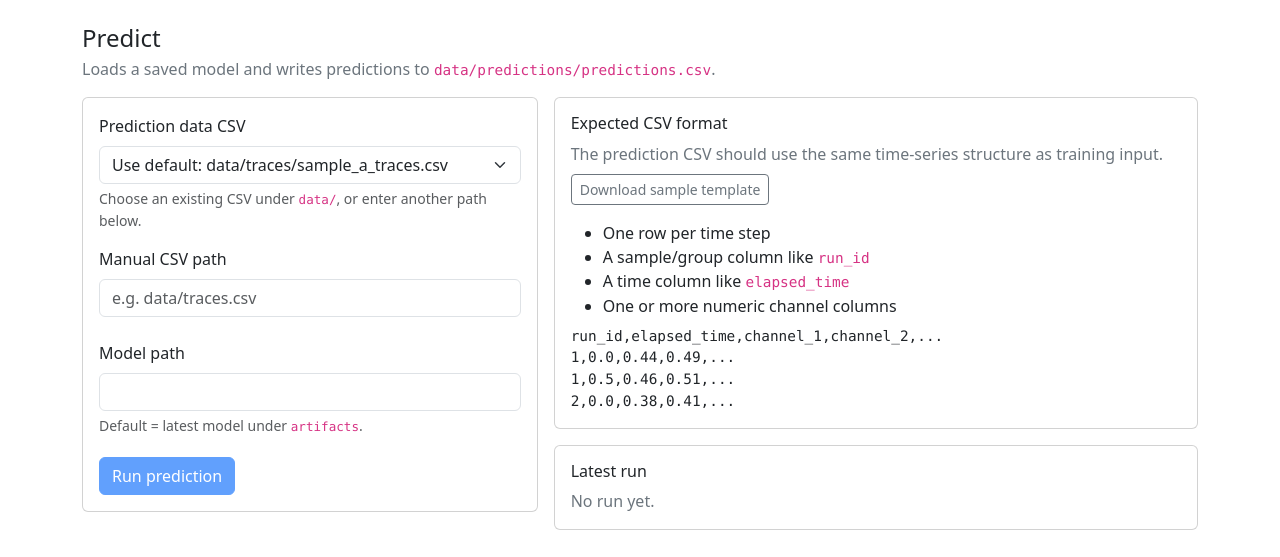
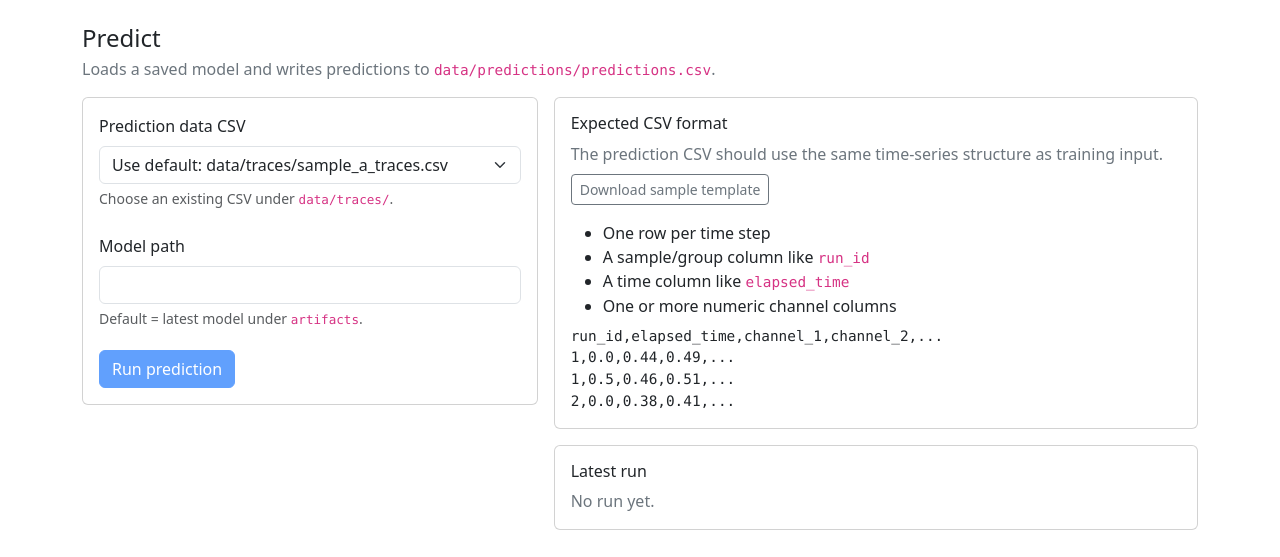
Before and after one commit to techtana/ml-signal-annotation, a Flask app: page /cnn/predict in a window 1280 px wide. Shown: the part 57-614 px from the top of the page. Run offline with Flask 3, Linux system fonts and the light colour scheme.

Commit message:
Refactor CNN prediction handling to dynamically select data paths; update UI for clearer CSV path instructions and enhance training button feedback.

```diff
--- a/app/routes/cnn.py
+++ b/app/routes/cnn.py
@@ -324,7 +324,8 @@ def predict():
     cfg = load_config()
     latest = find_latest_model(cfg.artifacts_dir)
     csv_options = _trace_file_options()
-    selected_data_path = _active_trace_path(cfg) or cfg.data_path
+    model_training_path = load_model_meta(latest).get("data_path") if latest else None
+    selected_data_path = session.get("active_trace_path") or model_training_path or cfg.data_path
     summary = None
 
     if request.method == "POST":
--- a/app/services/cnn_pipeline.py
+++ b/app/services/cnn_pipeline.py
@@ -241,6 +241,7 @@ def train_and_predict(cfg: CnnConfig) -> dict:
 
     # Save sidecar metadata so predict_only can validate input compatibility.
     meta = {
+        "data_path": cfg.data_path,
         "max_len": max_len,
         "num_channels": len(channel_cols),
         "channel_cols": channel_cols,
--- a/app/templates/cnn/predict.html
+++ b/app/templates/cnn/predict.html
@@ -31,13 +31,8 @@
               {% endfor %}
             </select>
             <div class="form-text">
-              Choose an existing CSV under <code>data/</code>, or enter another path below.
+              Choose an existing CSV under <code>data/traces/</code>.
             </div>
-
-            <label class="form-label mt-3">Manual CSV path</label>
-            <input class="form-control" name="data_path_manual" id="data-path-manual"
-              value="{% if selected_data_path not in csv_options and selected_data_path != cfg.data_path %}{{ selected_data_path }}{% endif %}"
-              placeholder="e.g. data/traces.csv" />
 
             <div id="compat-badge" class="mt-2"></div>
 
@@ -155,6 +150,20 @@
   const DEFAULT_DATA_PATH = {{ cfg.data_path | tojson }};
 
   let modelMeta = null;
+  let isInitialLoad = true;
+
+  function setDataPath(path) {
+    const sel = document.getElementById('data-path-select');
+    const manual = document.getElementById('data-path-manual');
+    const opt = Array.from(sel.options).find(o => o.value === path);
+    if (opt) {
+      sel.value = path;
+      manual.value = '';
+    } else {
+      sel.value = '';
+      manual.value = path;
+    }
+  }
 
   function getDataPath() {
     const manual = (document.getElementById('data-path-manual').value || '').trim();
@@ -209,6 +218,10 @@
         if (meta.max_len)      parts.push(`${meta.max_len} steps`);
         if (meta.trim_ratio != null) parts.push(`trim ${meta.trim_ratio}`);
         setModelBadge(parts.length ? `Model expects: ${parts.join(' · ')}` : '');
+        if (!isInitialLoad && meta.data_path) {
+          setDataPath(meta.data_path);
+        }
+        isInitialLoad = false;
         checkCompat();
       })
       .catch(() => { setModelBadge(''); modelMeta = null; });
--- a/app/templates/index.html
+++ b/app/templates/index.html
@@ -32,7 +32,6 @@
             <a class="btn btn-sm btn-outline-primary" href="{{ url_for('cnn.source') }}">Annotate</a>
             <a class="btn btn-sm btn-outline-primary" href="{{ url_for('cnn.train') }}">Train</a>
             <a class="btn btn-sm btn-outline-primary" href="{{ url_for('cnn.predict') }}">Predict</a>
-            <a class="btn btn-sm btn-outline-primary" href="{{ url_for('cnn.results') }}">Results</a>
           </div>
         </div>
       </div>
```
Also changed, not shown: app/templates/cnn/train.html (+12 -2 lines).
